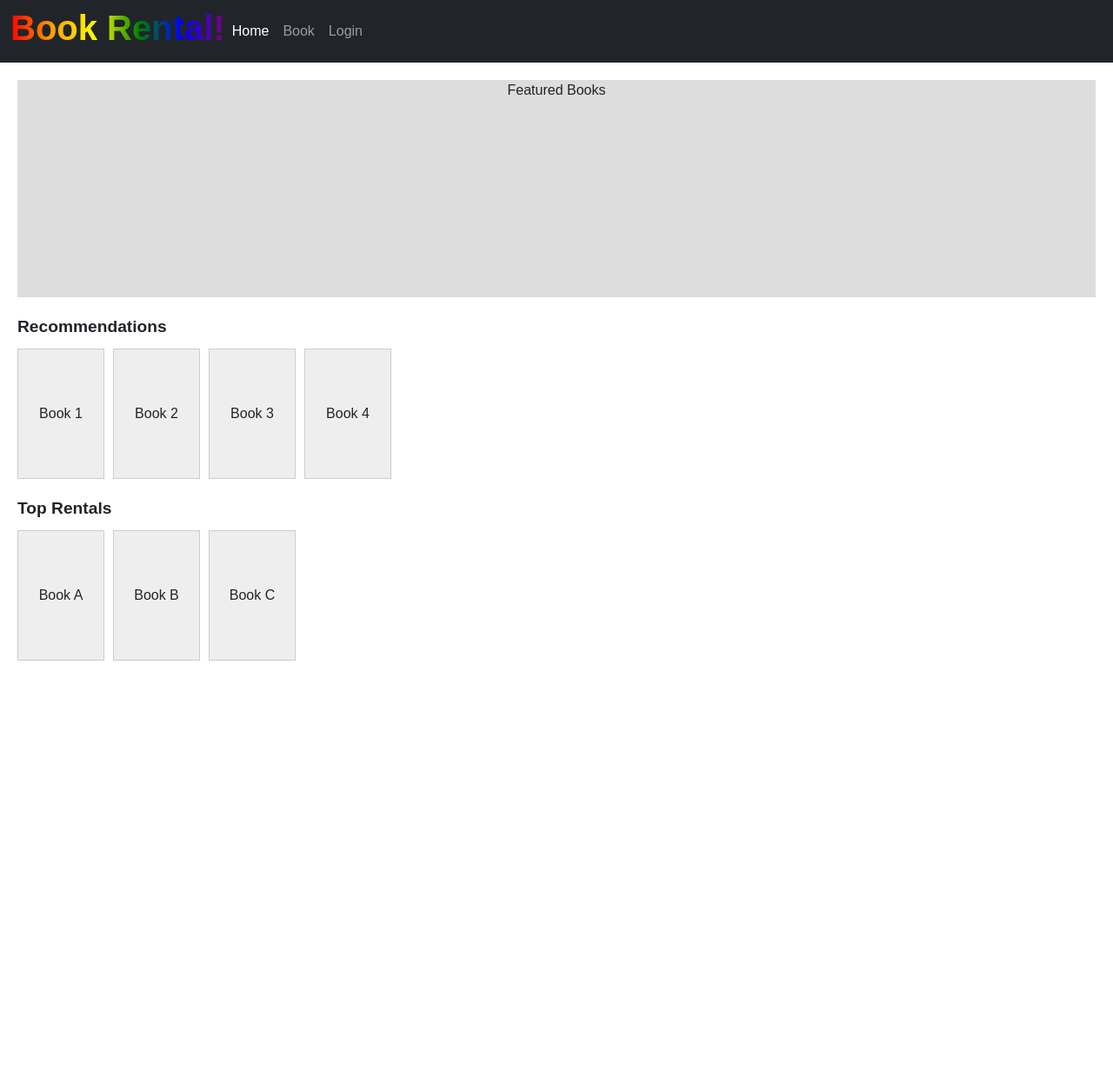
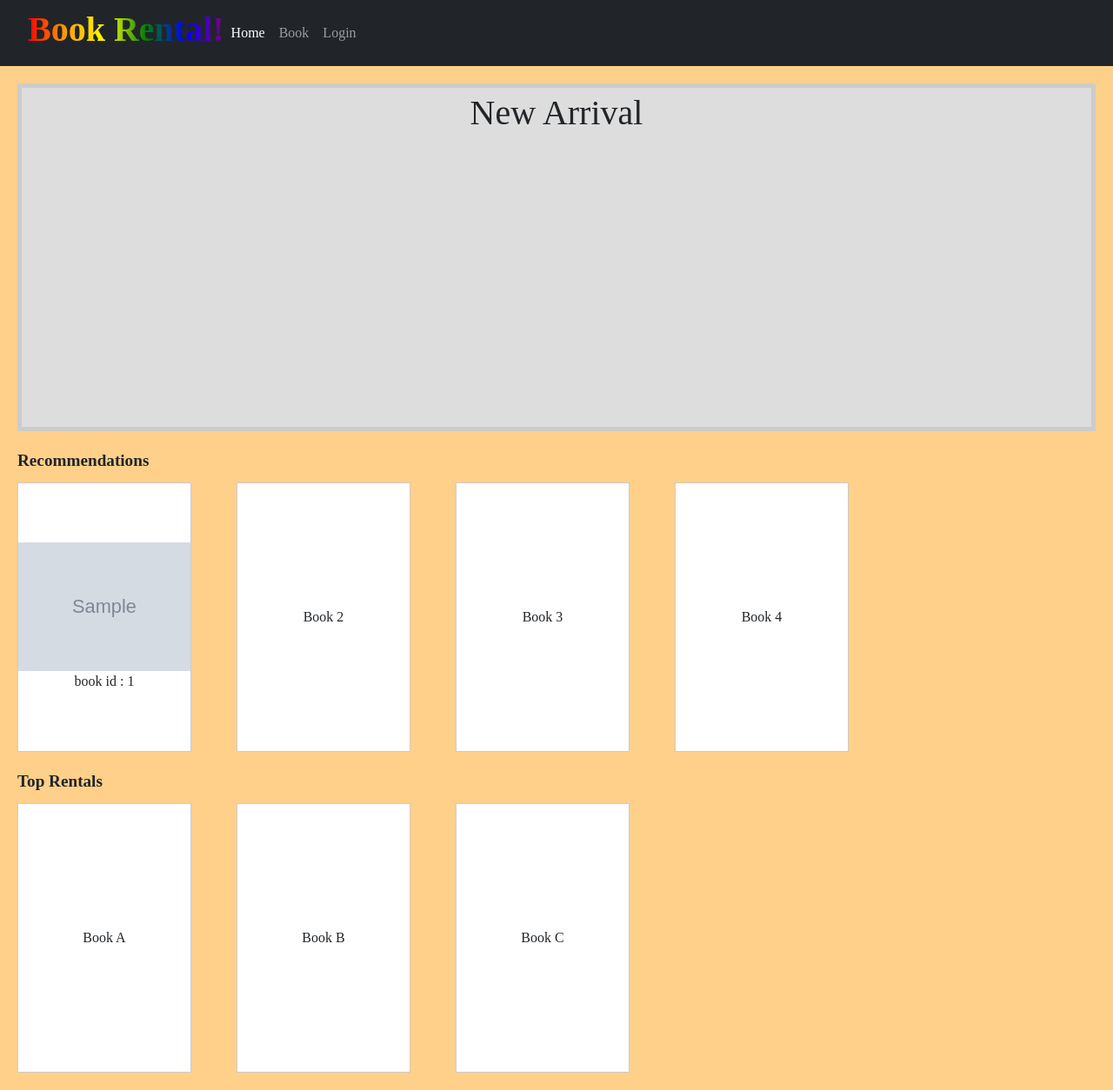
Before and after one commit to 6731501113-SVR/pro, a Flask app: template templates/index.html in a window 1280 px wide. Shown: the whole page at 87% size. Before the commit the page ends 760 px from the top, so only its background shows below. Run offline with Flask 3, Linux system fonts and the light colour scheme; the template is opened without the code that fills it: most values are stand-ins (such as "Sample title", 1, 10 or a date in 2020); grey boxes marked "Sample" are stand-in pictures.

Commit message:
2025/10/18

```diff
--- a/app.py
+++ b/app.py
@@ -7,8 +7,8 @@ app = Flask(__name__)
 def get_db_connection():
     return mysql.connector.connect(
         host="192.168.1.149",
-        user="root",
-        password="",
+        user="test",
+        password="test",
         database="test"
     )
 
@@ -20,7 +20,7 @@ def index():
     try:
         conn = get_db_connection()
         cursor = conn.cursor(dictionary=True)
-        cursor.execute("SELECT * FROM book_test")
+        cursor.execute("SELECT * FROM book")
         books = cursor.fetchall()
         return render_template("index.html", books=books)
 
@@ -45,7 +45,7 @@ def p1():
     try:
         conn = get_db_connection()
         cursor = conn.cursor(dictionary=True)
-        cursor.execute("SELECT * FROM book_test")
+        cursor.execute("SELECT * FROM book")
         books = cursor.fetchall()
         print("✅ BOOK data fetched:", books)  # ดูใน console
         return render_template("p1.html", BAllrows=books)
--- a/templates/index.html
+++ b/templates/index.html
@@ -3,70 +3,42 @@
 <meta name="viewport" content="width=device-width, initial-scale=1.0">
 <title>BookRent</title>
 <style>
-    body {
-        font-family: Arial, sans-serif;
-        margin: 0;
-        padding: 0;
-    }
-
-    header {
-        background-color: #f4f4f4;
-        display: flex;
-        justify-content: space-between;
-        align-items: center;
-        padding: 10px 20px;
-        border-bottom: 1px solid #ccc;
-    }
-
-    .nav-links a {
-        margin-right: 20px;
-        text-decoration: none;
-        color: #333;
-    }
-
-    .user-profile {
-        display: flex;
-        align-items: center;
-    }
-
-    .user-profile img {
-        width: 30px;
-        height: 30px;
-        border-radius: 50%;
-        margin-right: 10px;
-    }
-
     .main {
         padding: 20px;
     }
 
+    /* Carousel Styles */
     .carousel {
-        height: 250px;
+
+        height: 400px;
         background-color: #ddd;
+        border: 5px solid #ccc;
         margin-bottom: 20px;
     }
 
-    /* Carousel Styles */
     .carousel-container {
         position: relative;
         width: 100%;
+        overflow: hidden;
         max-width: 100%;
-        overflow: hidden;
         margin-bottom: 30px;
+
     }
 
     .carousel-track {
         display: flex;
-        width: calc(300px * 4);
-        /* 10 slides now */
-        animation: slideLeft 15s linear infinite;
+        height: 320px;
+        width: calc(300px * 10);
+        /* 5 books × 2 */
+        animation: slideLeft 10s linear infinite;
     }
 
     .carousel-track img {
-        width: 300px;
-        height: 480px;
-        object-fit: cover;
+        height: auto;
+        width: 290;
+        object-fit: contain;
         flex-shrink: 0;
+        margin-right: 10px;
     }
 
     @keyframes slideLeft {
@@ -87,24 +59,29 @@
     }
 
     .book-grid {
-        display: flex;
-        gap: 10px;
-        flex-wrap: wrap;
+    display: grid;
+    grid-template-columns: repeat(auto-fill, minmax(200px, 1fr));
+    gap: 20px;
     }
 
     .book-card {
-        width: 100px;
-        height: 150px;
-        background-color: #eee;
+        width: 200px;
+        height: 310px;
+        background-color: #ffffff;
         display: flex;
         justify-content: center;
+        text-align: center;
         align-items: center;
+        flex-direction: column;
         border: 1px solid #ccc;
     }
-
-    .search-bar {
-        margin-bottom: 20px;
-    }
+    .book-card img {
+    width: 100%;
+    height: auto;
+    max-height: 100%;
+    object-fit: cover; /* Use 'contain' if you want to keep full image without cropping */
+    margin-bottom: 0px;
+}
 </style>
 
 
@@ -113,31 +90,35 @@
 
 
     <div class="carousel">
-        <!-- Carousel Placeholder -->
-        <p style="text-align:center;">Featured Books</p>
+        <h1 style="text-align:center; margin-top: 5px; margin-bottom: 5px;">
+            New Arrival
+        </h1>
         <div class="container-items">
-            <!-- Carousel con -->
             <div class="carousel-container">
                 <div class="carousel-track">
-                    {% for book in books %}
+                    {% if books|length >= 5 %}
+                    {% for book in books[:5] %}
                     <img src="{{ book.book_image_link }}" alt="Book {{ book.book_ID }}">
+                    {% endfor %}
+                    {% for book in books[:5] %}
+                    <img src="{{ book.book_image_link }}" alt="Book {{ book.book_ID }}">
+                    {% endfor %}
                     {% else %}
-                    <p style="text-align:center;">No images found in database.</p>
-                    {% endfor %}
-                    {% for book in books %}
-                    <img src="{{ book.book_image_link }}" alt="Book {{ book.book_ID }}">
-                    {% else %}
-                    <p style="text-align:center;">No images found in database.</p>
-                    {% endfor %}
+                    <p style="text-align:center;">No featured books available.</p>
+                    {% endif %}
                 </div>
             </div>
-
         </div>
     </div>
 
     <div class="section-title">Recommendations</div>
     <div class="book-grid">
-        <div class="book-card">Book 1</div>
+        {% for book in books%}
+        <div class="book-card"><!-- ตรงนี้ค่อยเปลี่ยนไปดึงจาก Database-->
+            <img src="{{ book.book_image_link }}" alt="Book {{ book.book_ID }}">
+            <div>book id : {{ book.book_ID }}</div>
+        </div>
+        {% endfor %}
         <div class="book-card">Book 2</div>
         <div class="book-card">Book 3</div>
         <div class="book-card">Book 4</div>
--- a/templates/layout.html
+++ b/templates/layout.html
@@ -1,24 +1,26 @@
 <!DOCTYPE html>
 <html lang="en">
+
 <head>
+
   <meta charset="UTF-8">
   <meta name="viewport" content="width=device-width, initial-scale=1.0">
   <title>Book Rental</title>
-    <link href="https://cdn.jsdelivr.net/npm/bootstrap@5.3.8/dist/css/bootstrap.min.css" rel="stylesheet" integrity="sha384-sRIl4kxILFvY47J16cr9ZwB07vP4J8+LH7qKQnuqkuIAvNWLzeN8tE5YBujZqJLB" crossorigin="anonymous">
-    <script src="https://cdn.jsdelivr.net/npm/bootstrap@5.3.8/dist/js/bootstrap.min.js" integrity="sha384-G/EV+4j2dNv+tEPo3++6LCgdCROaejBqfUeNjuKAiuXbjrxilcCdDz6ZAVfHWe1Y" crossorigin="anonymous"></script>
+  <link href="https://cdn.jsdelivr.net/npm/bootstrap@5.3.8/dist/css/bootstrap.min.css" rel="stylesheet"
+    integrity="sha384-sRIl4kxILFvY47J16cr9ZwB07vP4J8+LH7qKQnuqkuIAvNWLzeN8tE5YBujZqJLB" crossorigin="anonymous">
+  <script src="https://cdn.jsdelivr.net/npm/bootstrap@5.3.8/dist/js/bootstrap.min.js"
+    integrity="sha384-G/EV+4j2dNv+tEPo3++6LCgdCROaejBqfUeNjuKAiuXbjrxilcCdDz6ZAVfHWe1Y"
+    crossorigin="anonymous"></script>
 </head>
+
 <body>
   <nav class="navbar navbar-expand-lg navbar navbar-dark bg-dark">
     <div class="container-fluid">
-    <h1 style="
-  background: linear-gradient(to right, red, orange, yellow, green, blue, purple);
-  -webkit-background-clip: text;
-  color: transparent;
-  font-weight: bold;
-">
+      <h1 style="background: linear-gradient(to right, red, orange, yellow, green, blue, purple); -webkit-background-clip: text; color: transparent; font-weight: bold;">
         Book Rental!
       </h1>
-    <button class="navbar-toggler" type="button" data-bs-toggle="collapse" data-bs-target="#navbarNav" aria-controls="navbarNav" aria-expanded="false" aria-label="Toggle navigation">
+      <button class="navbar-toggler" type="button" data-bs-toggle="collapse" data-bs-target="#navbarNav"
+        aria-controls="navbarNav" aria-expanded="false" aria-label="Toggle navigation">
         <span class="navbar-toggler-icon"></span>
       </button>
       <div class="collapse navbar-collapse" id="navbarNav">
@@ -40,5 +42,24 @@
 
     {% endblock%}
   </main>
+  <style>
+    .navbar {
+      background-color: #5e5e5e;
+      display: flex;
+      justify-content: space-between;
+      align-items: center;
+      padding: 10px 20px;
+      border-bottom: 0px solid #ccc;
+    }
+
+    body {
+      font-family: 'Times New Roman', Times, serif;
+      margin: 0;
+      padding: 0;
+      background-color: #ffd08a;
+
+    }
+  </style>
 </body>
+
 </html>
--- a/test_db.py
+++ b/test_db.py
@@ -7,9 +7,8 @@ def test_mysql_connection():
     try:
         connection = mysql.connector.connect(
             host="192.168.1.149",
-            port=3306,
-            user="root", # ลองใช้ root ก่อน
-            password="" # ลองว่างก่อน
+            user="test", # ลองใช้ root ก่อน
+            password="test" # ลองว่างก่อน
         )
 
         if connection.is_connected():
```
Lines whose indentation alone changed are shown as unchanged.
